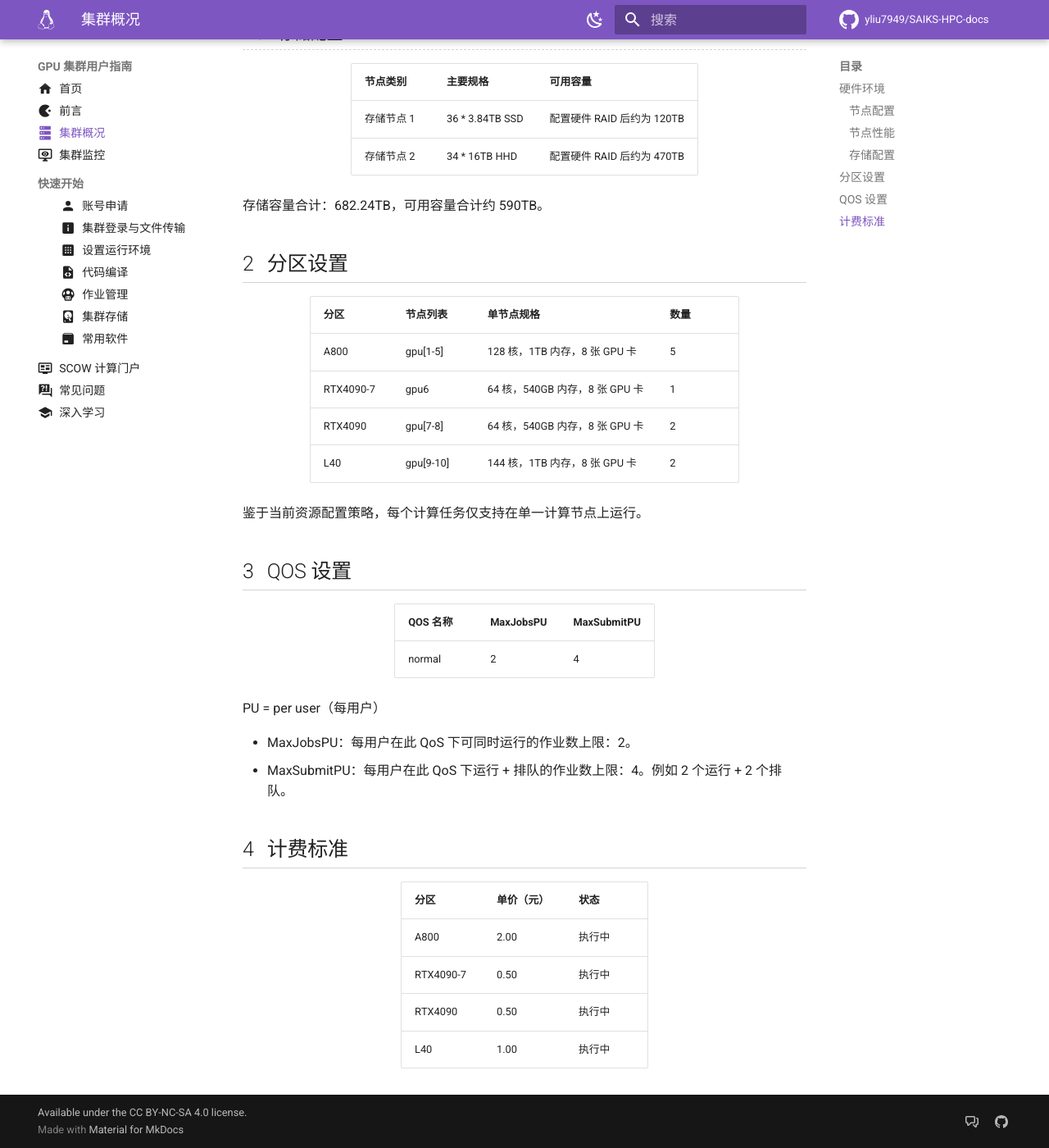
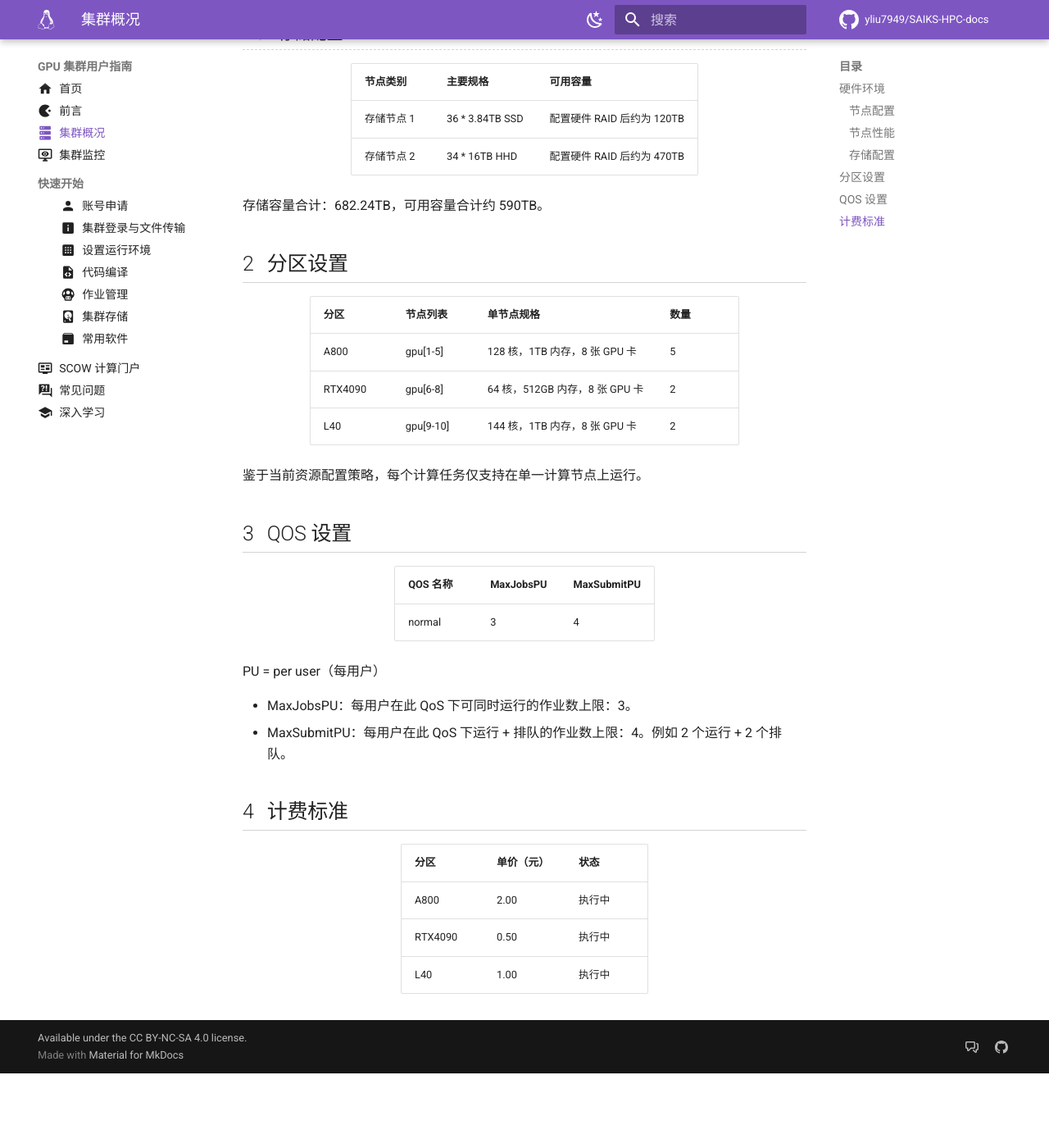
Before and after one commit to yliu7949/SAIKS-HPC-docs, an MkDocs documentation site: the page built from docs/cluster.md, in a window 1280 px wide and 1400 px high, scrolled down 1519 px. Shown: the whole window at 82% size. Built offline with MkDocs 1.6.1 and Material for MkDocs 9.7.7, drawn with Linux system fonts in a browser that asks for light colours; comment, search, counter and statistics services are not loaded; after the commit the page ends 2828 px from its top, so only the background shows below that; some of the changed text lies outside the part shown.

Commit message:
docs(cluster): remove RTX4090-7 partition

```diff
--- a/docs/cluster.md
+++ b/docs/cluster.md
@@ -15,7 +15,7 @@ icon: material/server
 | 节点类别            | 节点名          | 主要规格                                                                     | 节点数 |
 |-----------------|--------------|--------------------------------------------------------------------------|-----|
 | GPU 节点（A800）    | gpu[1-5]     | 2 * Intel Xeon Platinum 8358P CPU @ 2.60GHz, 1TB, NVIDIA A800 8-GPU 80GB | 5   |
-| GPU 节点（RTX4090） | gpu[6-8]     | 2 * Intel Xeon Gold 6426Y CPU @ 2.5GHz, 540GB, NVIDIA RTX4090 8-GPU 24GB | 3   |
+| GPU 节点（RTX4090） | gpu[6-8]     | 2 * Intel Xeon Gold 6426Y CPU @ 2.5GHz, 512GB, NVIDIA RTX4090 8-GPU 24GB | 3   |
 | GPU 节点（L40）     | gpu[9-10]    | 2 * Intel Xeon Platinum 8360Y CPU @ 2.40GHz, 1TB, L40 8-GPU 45GB         | 2   |
 | 登录节点 / 管理节点     | login/master | 2 * Intel Xeon Gold 6226R CPU @ 2.90GHz, 384GB                           | 1   |
 | 存储节点 1          | data1        | 2 \* Intel Xeon Silver 4310，128G, 36 \* 3.84TB SSD                       | 1   |
@@ -49,8 +49,7 @@ icon: material/server
 | 分区        | 节点列表      | 单节点规格                   | 数量 |
 |-----------|-----------|-------------------------|----|
 | A800      | gpu[1-5]  | 128 核，1TB 内存，8 张 GPU 卡  | 5  |
-| RTX4090-7 | gpu6      | 64 核，540GB 内存，8 张 GPU 卡 | 1  |
-| RTX4090   | gpu[7-8]  | 64 核，540GB 内存，8 张 GPU 卡 | 2  |
+| RTX4090   | gpu[6-8]  | 64 核，512GB 内存，8 张 GPU 卡 | 2  |
 | L40       | gpu[9-10] | 144 核，1TB 内存，8 张 GPU 卡  | 2  |
 
 鉴于当前资源配置策略，每个计算任务仅支持在单一计算节点上运行。
@@ -59,11 +58,11 @@ icon: material/server
 
 | QOS 名称 | MaxJobsPU | MaxSubmitPU |
 |--------|-----------|-------------|
-| normal | 2         | 4           |
+| normal | 3         | 4           |
 
 PU = per user（每用户）
 
-- MaxJobsPU：每用户在此 QoS 下可同时运行的作业数上限：2。
+- MaxJobsPU：每用户在此 QoS 下可同时运行的作业数上限：3。
 - MaxSubmitPU：每用户在此 QoS 下运行 + 排队的作业数上限：4。例如 2 个运行 + 2 个排队。
 
 ## 计费标准 {#billing-standards}
@@ -71,6 +70,5 @@ PU = per user（每用户）
 | 分区        | 单价（元） | 状态  |
 |-----------|-------|-----|
 | A800      | 2.00  | 执行中 |
-| RTX4090-7 | 0.50  | 执行中 |
 | RTX4090   | 0.50  | 执行中 |
 | L40       | 1.00  | 执行中 |
```
